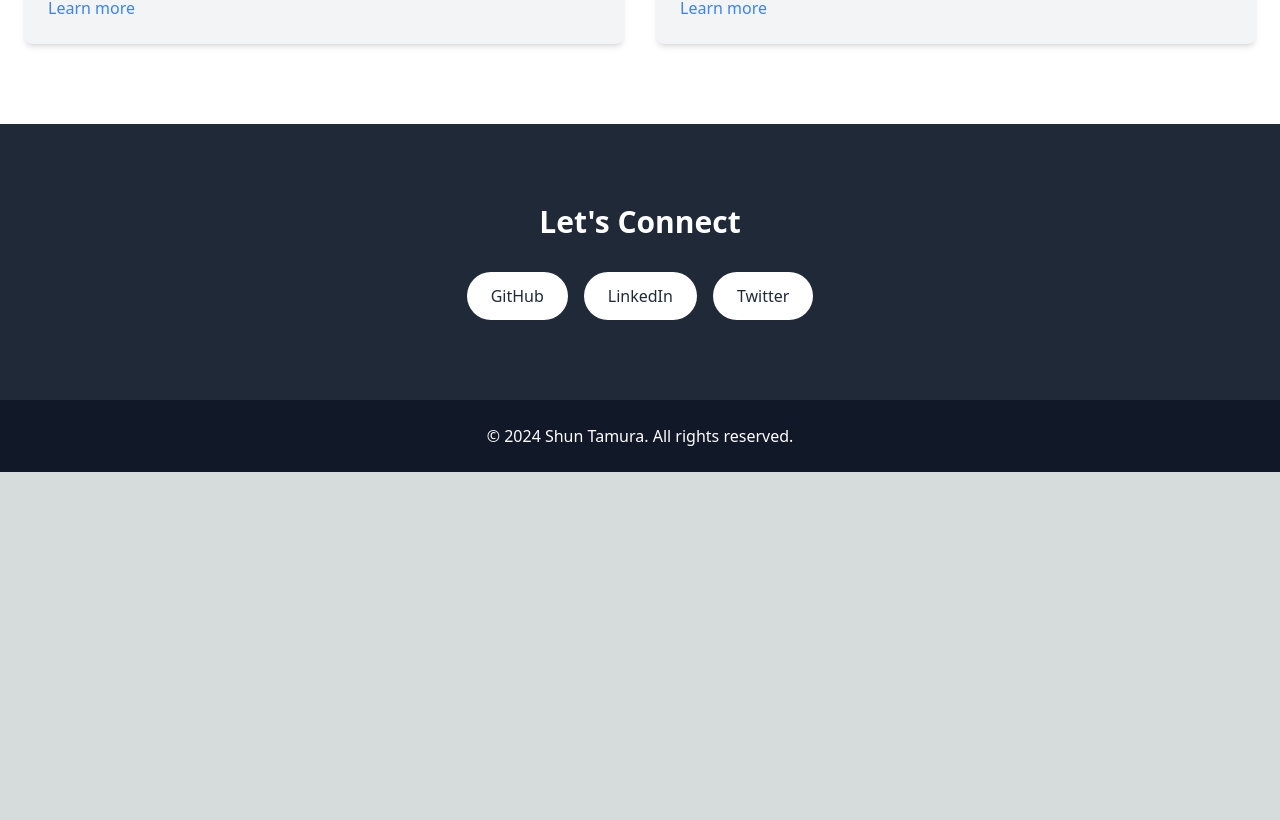
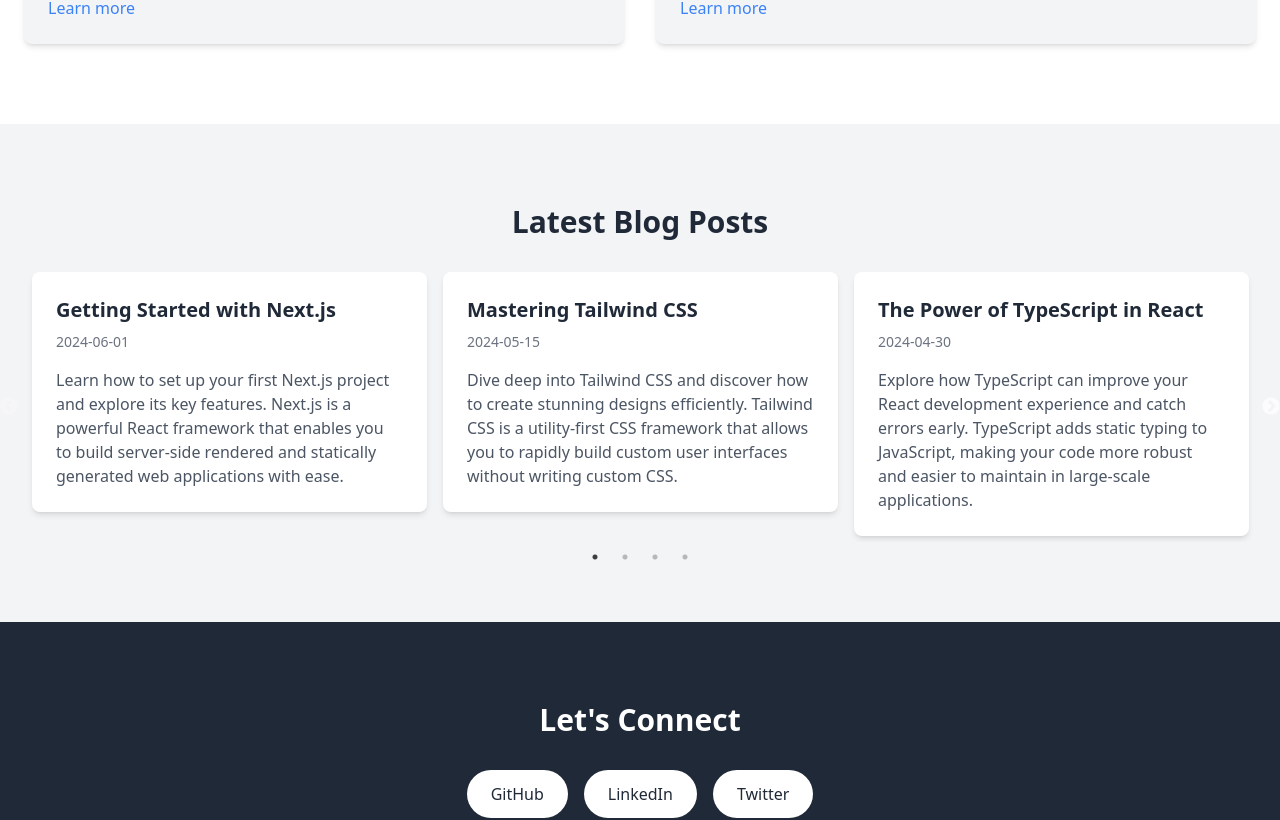
Before and after one commit to ShunTamura169/personal-website, a Next.js app: page / in a window 1280 px wide. Shown: the part 1778-2598 px from the top of the page. Before the commit the page ends 2250 px from the top, so only its background shows below. Built offline with nearby package versions, Linux system fonts and the light colour scheme.

Commit message:
add blog slider

```diff
--- /dev/null
+++ b/src/app/BlogSlider.tsx
@@ -0,0 +1,61 @@
+import React from 'react';
+import Slider from 'react-slick';
+import 'slick-carousel/slick/slick.css';
+import 'slick-carousel/slick/slick-theme.css';
+
+// ダミーのブログ記事データ
+const blogPosts = [
+  { id: 1, title: 'Getting Started with Next.js', date: '2024-06-01', content: 'Learn how to set up your first Next.js project and explore its key features. Next.js is a powerful React framework that enables you to build server-side rendered and statically generated web applications with ease.' },
+  { id: 2, title: 'Mastering Tailwind CSS', date: '2024-05-15', content: 'Dive deep into Tailwind CSS and discover how to create stunning designs efficiently. Tailwind CSS is a utility-first CSS framework that allows you to rapidly build custom user interfaces without writing custom CSS.' },
+  { id: 3, title: 'The Power of TypeScript in React', date: '2024-04-30', content: 'Explore how TypeScript can improve your React development experience and catch errors early. TypeScript adds static typing to JavaScript, making your code more robust and easier to maintain in large-scale applications.' },
+  { id: 4, title: 'Advanced React Hooks', date: '2024-04-15', content: 'Take your React skills to the next level by mastering advanced hooks and custom hook creation. React Hooks allow you to use state and other React features without writing a class, simplifying your components and making them easier to understand and test.' },
+  { id: 5, title: 'Optimizing Next.js Performance', date: '2024-04-01', content: 'Learn techniques to optimize your Next.js application for better performance and user experience. Discover how to leverage Next.js features like automatic code splitting, prefetching, and image optimization to create lightning-fast web applications.' },
+  { id: 6, title: 'Building Accessible Web Apps', date: '2024-03-15', content: 'Discover best practices for creating web applications that are accessible to all users. Learn how to implement ARIA attributes, ensure keyboard navigation, and create inclusive designs that cater to users with various disabilities.' },
+];
+
+const BlogSlider: React.FC = () => {
+  const settings = {
+    dots: true,
+    infinite: false,
+    speed: 500,
+    slidesToShow: 3,
+    slidesToScroll: 1,
+    responsive: [
+      {
+        breakpoint: 1024,
+        settings: {
+          slidesToShow: 2,
+          slidesToScroll: 1,
+        }
+      },
+      {
+        breakpoint: 600,
+        settings: {
+          slidesToShow: 1,
+          slidesToScroll: 1
+        }
+      }
+    ]
+  };
+
+  return (
+    <section id="blog" className="bg-gray-100 py-20">
+      <div className="container mx-auto px-6">
+        <h2 className="text-3xl font-semibold mb-8 text-center">Latest Blog Posts</h2>
+        <Slider {...settings}>
+          {blogPosts.map((post) => (
+            <div key={post.id} className="px-2">
+              <div className="bg-white rounded-lg shadow-md p-6 h-full overflow-y-auto" style={{maxHeight: '400px'}}>
+                <h3 className="text-xl font-semibold mb-2">{post.title}</h3>
+                <p className="text-gray-500 text-sm mb-4">{post.date}</p>
+                <p className="text-gray-600">{post.content}</p>
+              </div>
+            </div>
+          ))}
+        </Slider>
+      </div>
+    </section>
+  );
+};
+
+export default BlogSlider;
--- a/src/app/layout.tsx
+++ b/src/app/layout.tsx
@@ -1,6 +1,8 @@
 import type { Metadata } from "next";
 import { Inter } from "next/font/google";
 import "./globals.css";
+import 'slick-carousel/slick/slick.css';
+import 'slick-carousel/slick/slick-theme.css';
 
 const inter = Inter({ subsets: ["latin"] });
 
--- a/src/app/page.tsx
+++ b/src/app/page.tsx
@@ -2,6 +2,7 @@
 
 import Image from 'next/image'
 import { useEffect } from 'react'
+import BlogSlider from './BlogSlider';
 
 export default function Home() {
   useEffect(() => {
@@ -43,7 +44,7 @@
           <h1 className="text-2xl font-bold text-gray-800">Shun Tamura</h1>
           <nav>
             <ul className="flex space-x-4">
-              {['About', 'Skills', 'Projects', 'Contact'].map((item) => (
+              {['About', 'Skills', 'Projects', 'Blog', 'Contact'].map((item) => (
                 <li key={item}>
                   <a href={`#${item.toLowerCase()}`} className="text-gray-600 hover:text-gray-800 transition duration-300">
                     {item}
@@ -120,6 +121,9 @@
           </div>
         </section>
 
+        {/* Latest Blog Posts Section */}
+        <BlogSlider />
+
         {/* Contact Section */}
         <section id="contact" className="bg-gray-800 text-white py-20">
           <div className="container mx-auto px-6 text-center">
```
Also changed, not shown: package.json (+7 -4 lines), 1 other file (tests, documents, lock files or other folders).
